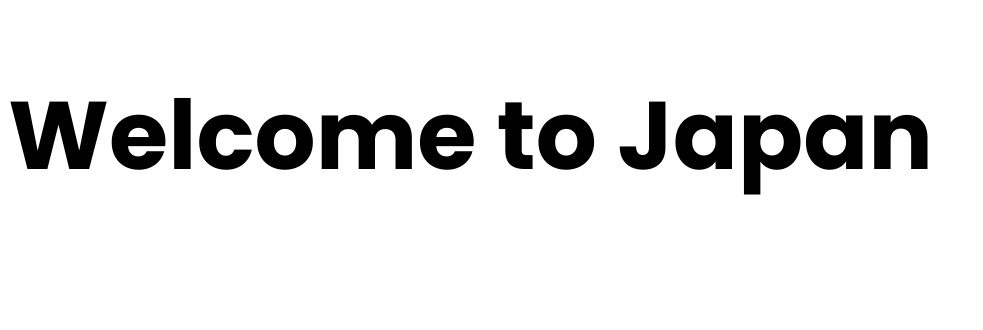
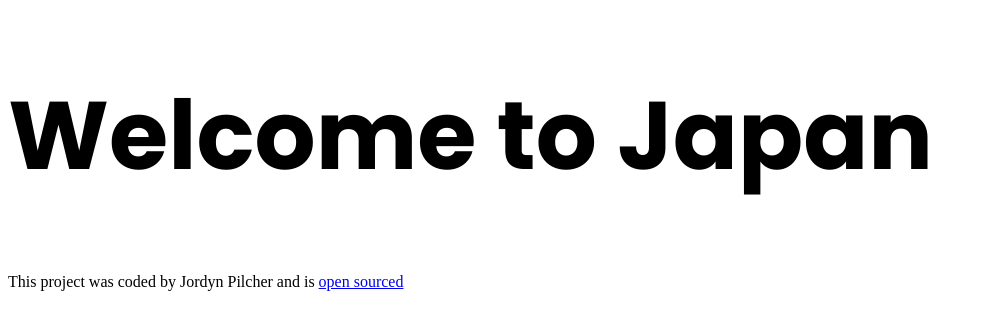
Before and after one commit to jordynnnnnnn/Japan-Project, a plain HTML site: page index.html in a window 1280 px wide. Shown: the whole page, without its empty margins (0-983 px from the left). Drawn offline with Linux system fonts and the light colour scheme.

Commit message:
Added footer & link to Github repository

```diff
--- a/index.html
+++ b/index.html
@@ -14,5 +14,9 @@
   </head>
   <body>
     <h1>Welcome to Japan</h1>
+
+    <footer>
+      This project was coded by Jordyn Pilcher and is <a href="https://github.com/jordynnnnnnn/Japan-Project">open sourced</a>
+    </footer>
   </body>
 </html>
```
